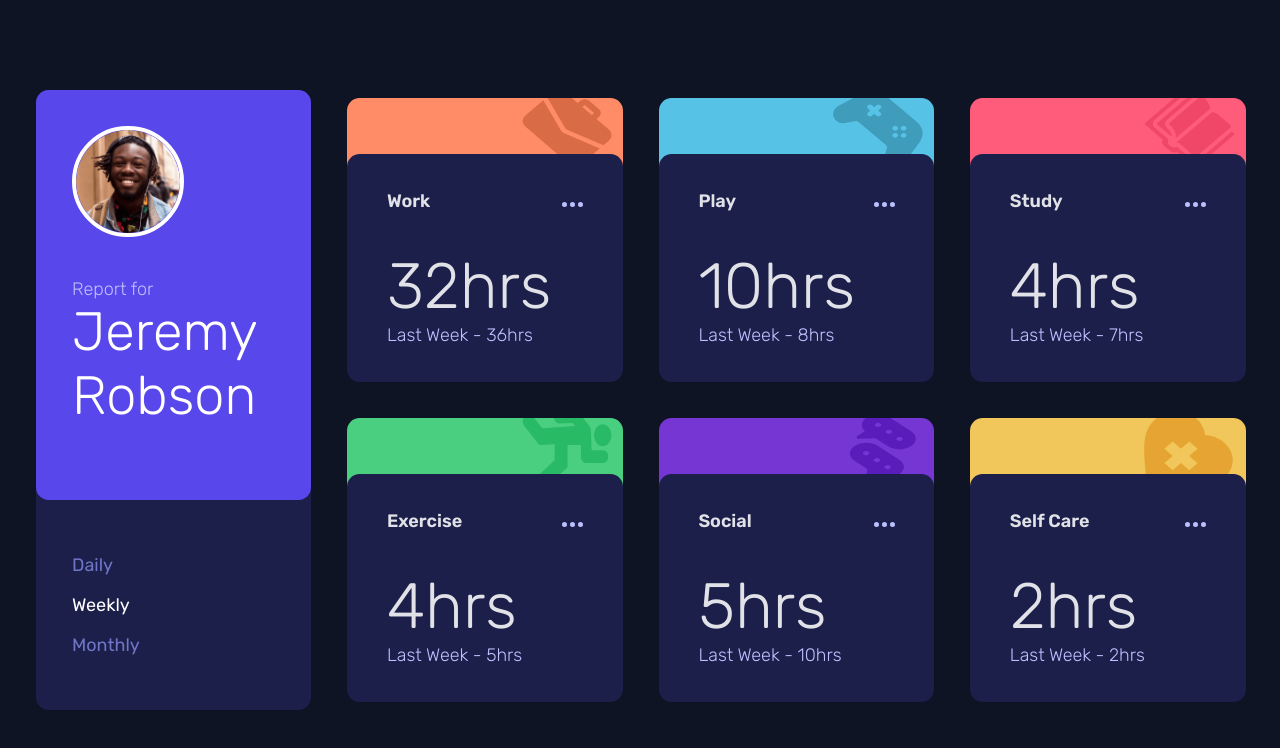
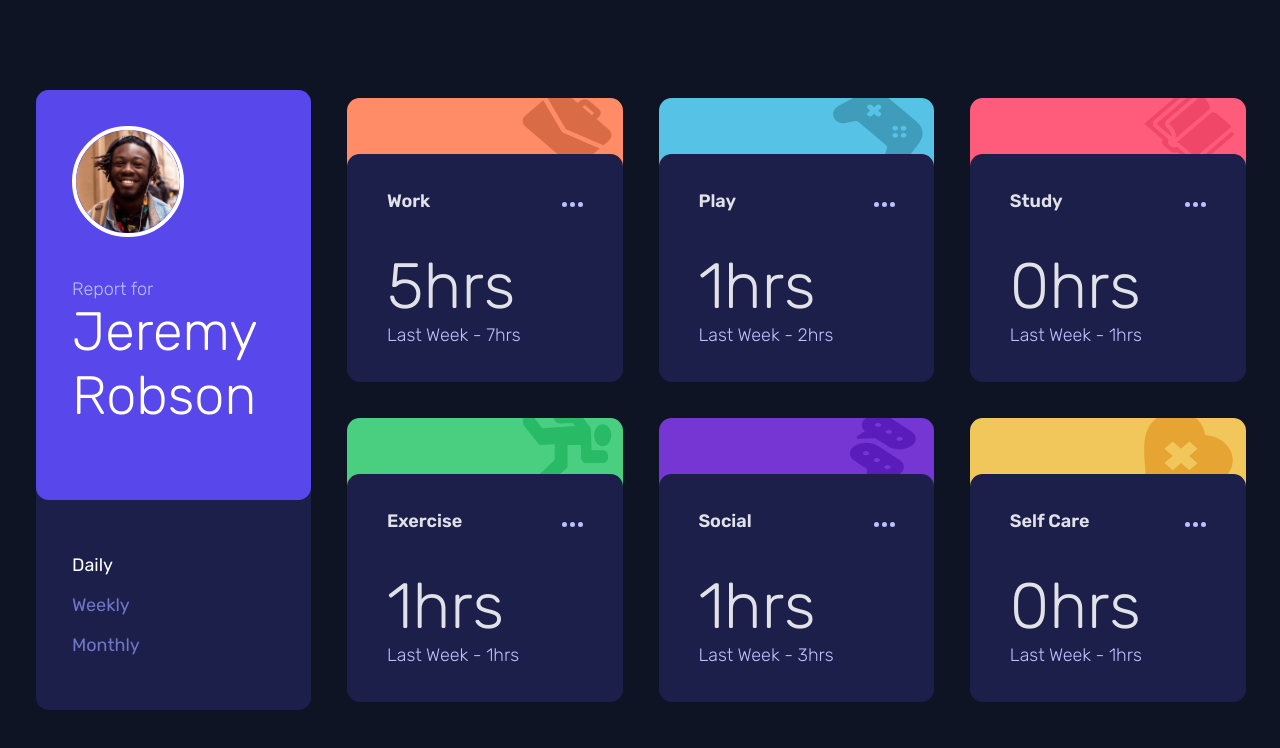
Before and after one commit to mahiv87/chrono-dash, a React (Vite) app: page / in a window 1280 px wide. Shown: the top 748 px of the page. Built offline with nearby package versions, Linux system fonts and the light colour scheme.

Commit message:
fixed timeframe display

```diff
--- a/src/App.css
+++ b/src/App.css
@@ -21,3 +21,59 @@
 	grid-template-rows: repeat(2, 1fr);
 	gap: 2em 2em;
 }
+
+/* User Info */
+.mainContainer {
+	width: 15.3rem;
+	height: 100%;
+	background-color: hsl(235, 46%, 20%);
+	border-radius: 0.7rem;
+}
+
+.userContainer {
+	background-color: hsl(246, 80%, 60%);
+	border-radius: 0.7rem;
+	padding: 2rem;
+}
+
+.userContainer .avatar {
+	width: 5.75rem;
+	border: 0.25rem solid white;
+	border-radius: 50%;
+}
+
+.userInfo {
+	margin: 2rem 0;
+}
+
+.userInfo p {
+	color: hsl(236, 100%, 87%);
+	margin: 0;
+}
+
+.userInfo .name {
+	font-size: 3rem;
+	color: white;
+}
+
+.periodic {
+	padding: 1rem;
+}
+
+.item {
+	list-style: none;
+	width: 3.125rem;
+	color: hsl(235, 45%, 61%);
+	font-weight: 400;
+	margin: 1rem;
+	cursor: pointer;
+	transition: all 150ms ease-in-out;
+}
+
+.item:hover {
+	color: white;
+}
+
+.active {
+	color: white;
+}
--- a/src/App.jsx
+++ b/src/App.jsx
@@ -1,11 +1,58 @@
+// import { useState, useEffect } from 'react';
+// import './App.css';
+// import UserComponent from './components/UserComponent/UserComponent';
+// import CardComponent from './components/CardComponent/CardComponent';
+// import data from './db/data.json';
+
+// function App() {
+// 	const [activeItem, setActiveItem] = useState(1);
+
+// 	useEffect(() => {
+// 		const storedActiveItem = localStorage.getItem('period');
+// 		if (storedActiveItem !== null) {
+// 			setActiveItem(parseInt(storedActiveItem));
+// 		}
+// 	}, []);
+
+// 	console.log(`App: ${activeItem}`);
+
+// 	return (
+// 		<>
+// 			<div className="container">
+// 				<UserComponent activeItem={activeItem} setActiveItem={setActiveItem} />
+// 				<div className="cardsContainer">
+// 					{data.map((activity) => (
+// 						<CardComponent
+// 							key={activity.title}
+// 							activePeriod={Object.keys(activity.timeframes)[activeItem]}
+// 							color={activity.color}
+// 							title={activity.title}
+// 							timeframes={activity.timeframes}
+// 						/>
+// 					))}
+// 				</div>
+// 			</div>
+// 		</>
+// 	);
+// }
+
+// export default App;
 import { useState, useEffect } from 'react';
 import './App.css';
-import UserComponent from './components/UserComponent/UserComponent';
+import avatar from './images/image-jeremy.png';
+import data from './db/data.json';
 import CardComponent from './components/CardComponent/CardComponent';
-import data from './db/data.json';
 
 function App() {
-	const [activeItem, setActiveItem] = useState(1);
+	const [activeItem, setActiveItem] = useState(() => {
+		const storedActiveItem = localStorage.getItem('period');
+		return storedActiveItem !== null ? parseInt(storedActiveItem) : 0;
+	});
+
+	const handleClick = (index) => {
+		setActiveItem(index);
+		localStorage.setItem('period', index.toString());
+	};
 
 	useEffect(() => {
 		const storedActiveItem = localStorage.getItem('period');
@@ -14,12 +61,37 @@ function App() {
 		}
 	}, []);
 
-	console.log(`App: ${activeItem}`);
-
 	return (
-		<>
 		<div className="container">
-				<UserComponent activeItem={activeItem} setActiveItem={setActiveItem} />
+			<div className="mainContainer">
+				<div className="userContainer">
+					<img src={avatar} alt="User avatar" className="avatar" />
+					<div className="userInfo">
+						<p>Report for</p>
+						<p className="name">Jeremy Robson</p>
+					</div>
+				</div>
+				<ul className="periodic">
+					<li
+						className={activeItem === 0 ? 'item active' : 'item'}
+						onClick={() => handleClick(0)}
+					>
+						Daily
+					</li>
+					<li
+						className={activeItem === 1 ? 'item active' : 'item'}
+						onClick={() => handleClick(1)}
+					>
+						Weekly
+					</li>
+					<li
+						className={activeItem === 2 ? 'item active' : 'item'}
+						onClick={() => handleClick(2)}
+					>
+						Monthly
+					</li>
+				</ul>
+			</div>
 			<div className="cardsContainer">
 				{data.map((activity) => (
 					<CardComponent
@@ -32,7 +104,6 @@ function App() {
 				))}
 			</div>
 		</div>
-		</>
 	);
 }
 
```
Lines whose indentation alone changed are shown as unchanged.
